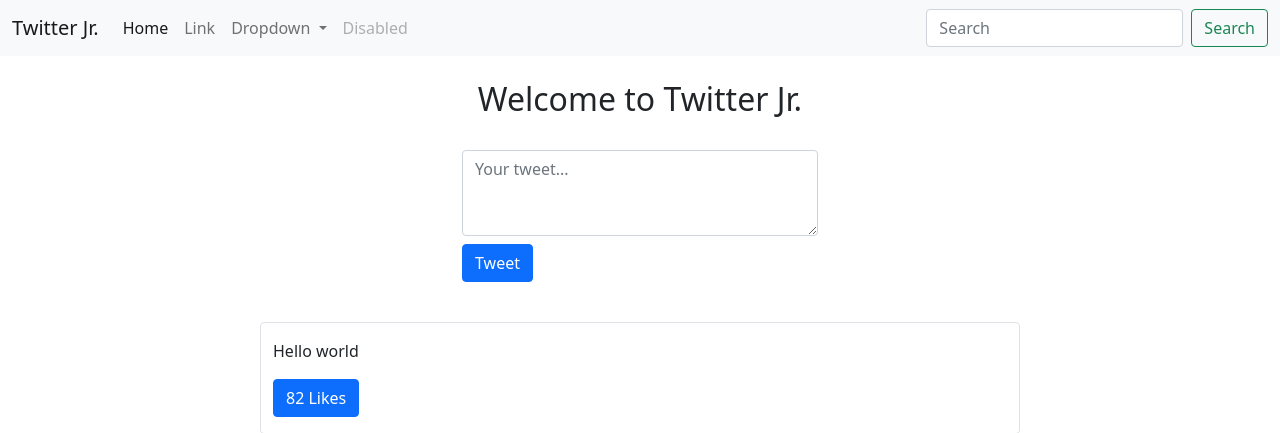
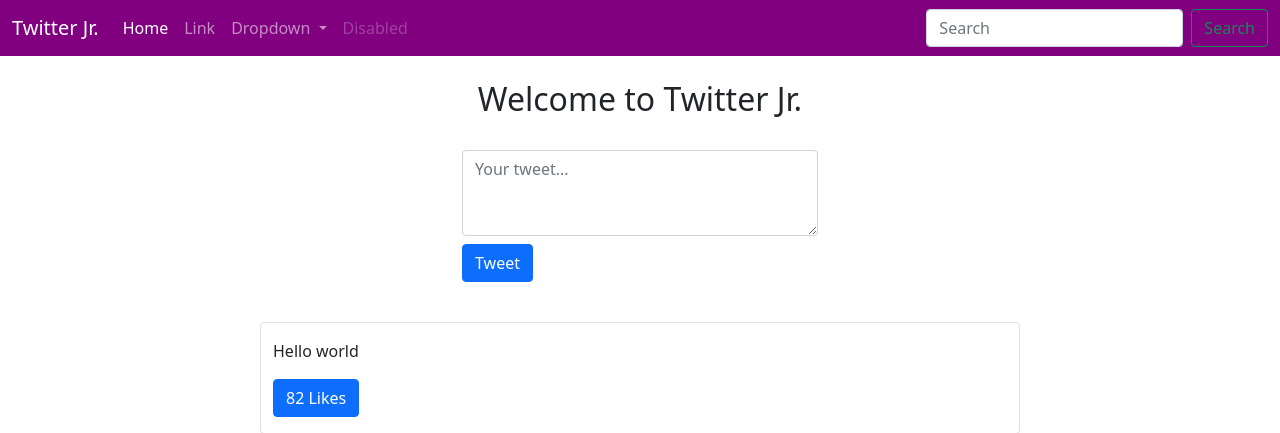
Before and after one commit to mbarricklow/twitter_jr, a Django app: page / in a window 1280 px wide. Shown: the top 433 px of the page. Run offline with Django 4.2, Linux system fonts and the light colour scheme; data comes from the database, SQL or seed files in the repository.

Commit message:
What if it was purple?

```diff
--- a/templates/base.html
+++ b/templates/base.html
@@ -7,7 +7,11 @@
 
         <!-- Bootstrap CSS -->
         <link href="https://cdn.jsdelivr.net/npm/bootstrap@5.1.3/dist/css/bootstrap.min.css" rel="stylesheet" integrity="sha384-1BmE4kWBq78iYhFldvKuhfTAU6auU8tT94WrHftjDbrCEXSU1oBoqyl2QvZ6jIW3" crossorigin="anonymous">
-
+        <style>
+            .bg-twitterjr {
+                background-color: purple;
+            }
+        </style>
         <title>Twitter Jr. {% block head_title %}{% endblock head_title %}</title>
     </head>
     <body>
--- a/templates/components_/navbar.html
+++ b/templates/components_/navbar.html
@@ -1,4 +1,4 @@
-<nav class="navbar navbar-expand-lg navbar-light bg-light mb-4">
+<nav class="navbar navbar-expand-lg navbar-dark bg-twitterjr mb-4">
     <div class="container-fluid">
         <a class="navbar-brand" href="/">Twitter Jr.</a>
         <button class="navbar-toggler" type="button" data-bs-toggle="collapse" data-bs-target="#navbarSupportedContent" aria-controls="navbarSupportedContent" aria-expanded="false" aria-label="Toggle navigation">
```
